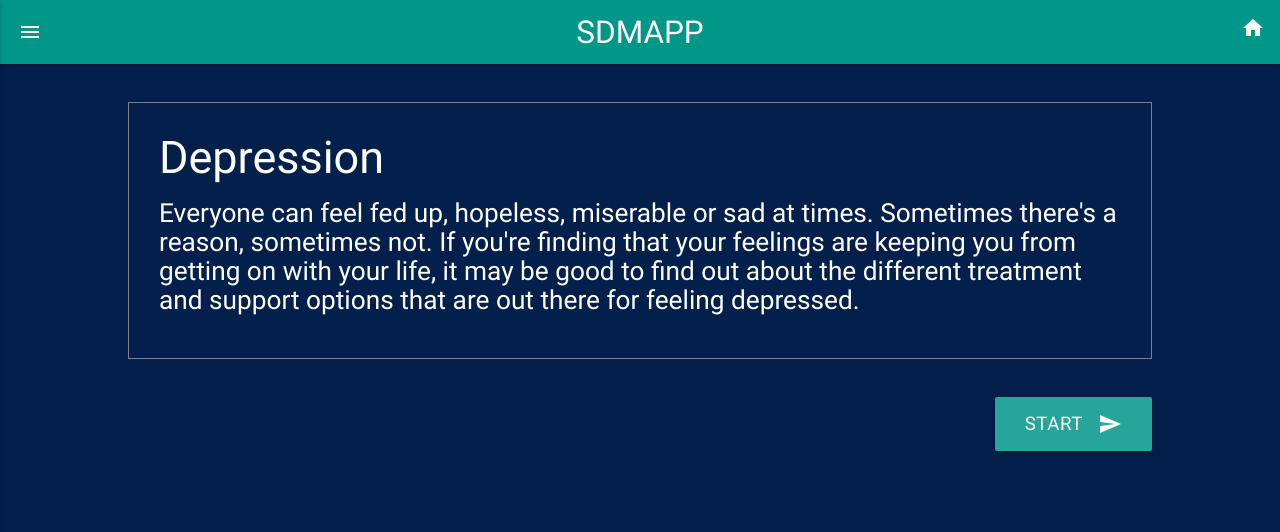
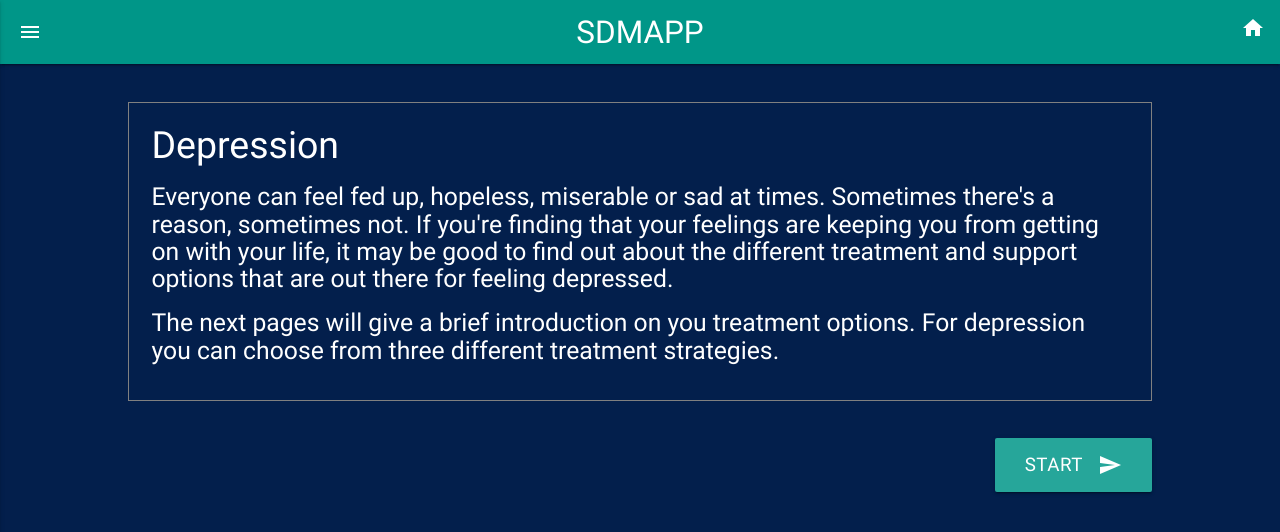
Before and after one commit to CYPIAPT-LNDSE/sdm-app, a plain HTML site: page depression.html in a window 1280 px wide. Drawn offline with nearby package versions, Linux system fonts and the light colour scheme; a script that the page names is missing.

Commit message:
#31 style fixes

```diff
--- a/css/cards.css
+++ b/css/cards.css
@@ -28,7 +28,7 @@ body nav li a{
   border:solid grey 0.1rem;
   box-shadow: 1em 1em 0.5em #grey;
   margin: 2.5em auto;
-  padding: 2em;
+  padding: 1.5em;
 }
 .color-gray {
   color: #9e9e9e ;
@@ -161,7 +161,7 @@ p{
   font-size:1.25em;
 }
 .disordertitle{
-  font-size:3em;
+  font-size:2.5em;
   margin:0 auto;
 }
 h2{
@@ -169,5 +169,9 @@ h2{
 }
 
 h4{
-  font-size: 1.75em;
+  font-size: 1.65em;
 }
+
+h5{
+  font-size:1.4em;
+}
--- a/depression.html
+++ b/depression.html
@@ -36,6 +36,8 @@
               <div class="centertext">
                 <h4>Everyone can feel fed up, hopeless, miserable or sad at times. Sometimes there's a reason, sometimes not. If you're finding that your feelings are keeping you from getting on with your life, it may be good to find out about the different treatment and support options that are out there for feeling depressed.</div>
               </h4>
+              <h4>The next pages will give a brief introduction on you treatment options. For depression you can
+              choose from three different treatment strategies. </h4>
             <section class="hbs-container"></section>
             </div>
             <a class="waves-effect waves-light btn-large start" href="3cards_layout.html"  onclick="gotToNextQuestion(0);return false;">Start<i class="material-icons right">send</i></a>
```
